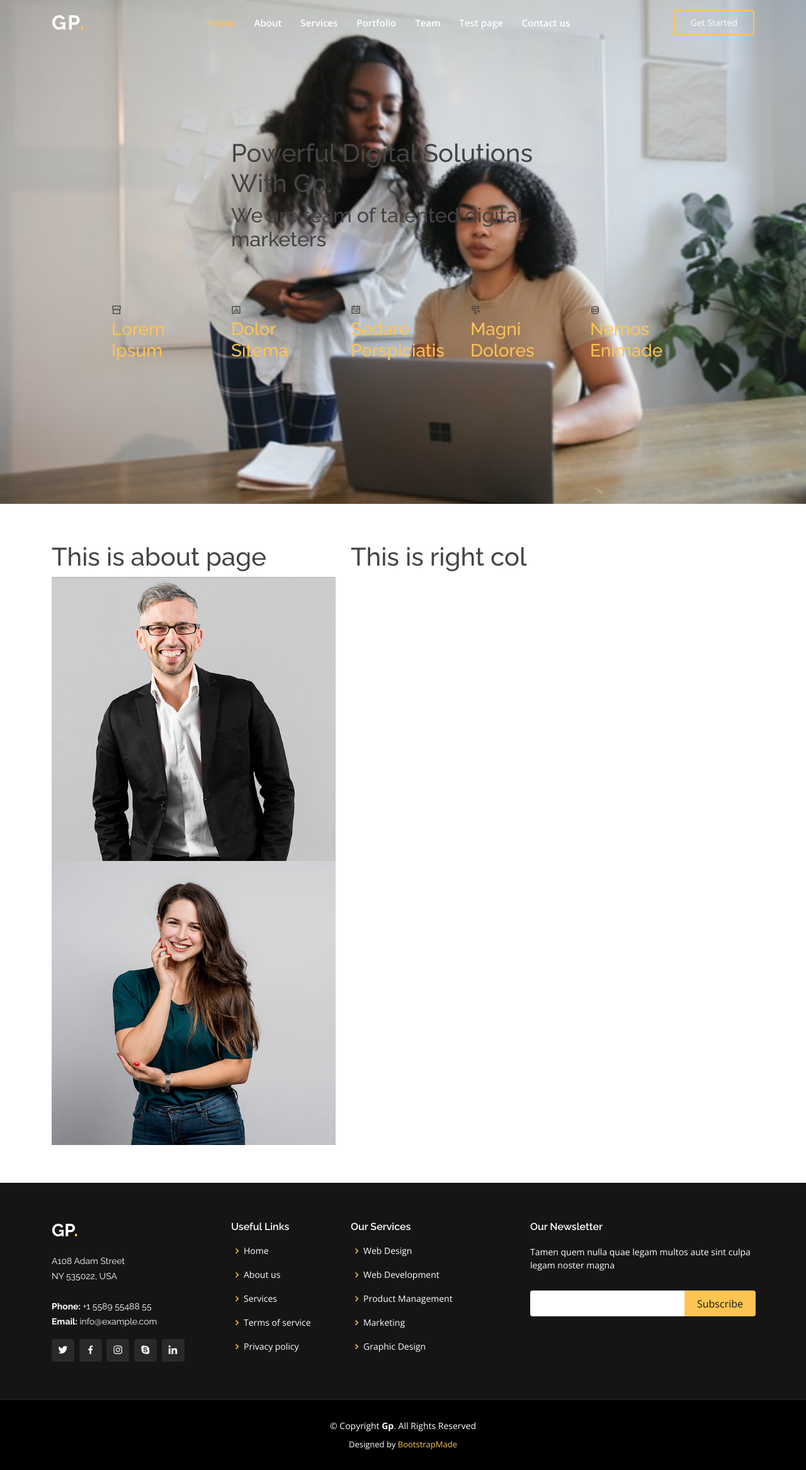
After one commit to ithqindia/training-website, a PHP site: page /about.php in a window 1280 px wide. The commit adds this page. Shown: the whole page at 63% size. Run offline with PHP 8.4, Linux system fonts and the light colour scheme.

Commit message:
initial scafold

```diff
--- /dev/null
+++ b/about.php
@@ -0,0 +1,90 @@
+<!DOCTYPE html>
+<html lang="en">
+
+<head>
+    <?php
+    $title = "About page";
+    include 'inc-head.php';
+    ?>
+</head>
+
+<body>
+
+    <!-- ======= Header ======= -->
+    <?php include 'inc-nav.php'  ?>
+
+    <!-- ======= Hero Section ======= -->
+    <section id="hero-about" class="d-flex align-items-center justify-content-center">
+        <div class="container" data-aos="fade-up">
+
+            <div class="row justify-content-center" data-aos="fade-up" data-aos-delay="150">
+                <div class="col-xl-6 col-lg-8">
+                    <h1>Powerful Digital Solutions With Gp<span>.</span></h1>
+                    <h2>We are team of talented digital marketers</h2>
+                </div>
+            </div>
+
+            <div class="row gy-4 mt-5 justify-content-center" data-aos="zoom-in" data-aos-delay="250">
+                <div class="col-xl-2 col-md-4">
+                    <div class="icon-box">
+                        <i class="ri-store-line"></i>
+                        <h3><a href="">Lorem Ipsum</a></h3>
+                    </div>
+                </div>
+                <div class="col-xl-2 col-md-4">
+                    <div class="icon-box">
+                        <i class="ri-bar-chart-box-line"></i>
+                        <h3><a href="">Dolor Sitema</a></h3>
+                    </div>
+                </div>
+                <div class="col-xl-2 col-md-4">
+                    <div class="icon-box">
+                        <i class="ri-calendar-todo-line"></i>
+                        <h3><a href="">Sedare Perspiciatis</a></h3>
+                    </div>
+                </div>
+                <div class="col-xl-2 col-md-4">
+                    <div class="icon-box">
+                        <i class="ri-paint-brush-line"></i>
+                        <h3><a href="">Magni Dolores</a></h3>
+                    </div>
+                </div>
+                <div class="col-xl-2 col-md-4">
+                    <div class="icon-box">
+                        <i class="ri-database-2-line"></i>
+                        <h3><a href="">Nemos Enimade</a></h3>
+                    </div>
+                </div>
+            </div>
+
+        </div>
+    </section><!-- End Hero -->
+
+    <main id="main">
+        <section>
+            <div class="container">
+                <div class="row">
+                    <div class="col-md-5">
+                        <h1>This is about page</h1>
+                        <img src="assets/img/team/team-1.jpg" class='img-fluid' style="">
+                        <img src="assets/img/team/team-2.jpg" class='img-fluid' alt="">
+                    </div>
+                    <div class="col-md-7">
+                        <h1>This is right col</h1>
+                    </div>
+                </div>
+
+            </div>
+        </section>
+    </main>
+    <!-- ======= Footer ======= -->
+    <?php include 'inc-footer.php' ?>
+
+    <div id="preloader"></div>
+    <a href="#" class="back-to-top d-flex align-items-center justify-content-center"><i class="bi bi-arrow-up-short"></i></a>
+
+    <?php include 'inc-scripts.php' ?>
+
+</body>
+
+</html>
--- a/assets/css/style.css
+++ b/assets/css/style.css
@@ -356,6 +356,13 @@ h1, h2, h3, h4, h5, h6 {
   width: 100%;
   height: 100vh;
   background: url("../img/hero-bg.jpg") top center;
+  background-size: cover;
+  position: relative;
+}
+#hero-about {
+  width: 100%;
+  height: 100vh;
+  background: url("../img/about-us.jpg") top center;
   background-size: cover;
   position: relative;
 }
--- /dev/null
+++ b/inc-footer.php
@@ -0,0 +1,72 @@
+  <footer id="footer">
+    <div class="footer-top">
+      <div class="container">
+        <div class="row">
+
+          <div class="col-lg-3 col-md-6">
+            <div class="footer-info">
+              <h3>Gp<span>.</span></h3>
+              <p>
+                A108 Adam Street <br>
+                NY 535022, USA<br><br>
+                <strong>Phone:</strong> +1 5589 55488 55<br>
+                <strong>Email:</strong> info@example.com<br>
+              </p>
+              <div class="social-links mt-3">
+                <a href="#" class="twitter"><i class="bx bxl-twitter"></i></a>
+                <a href="#" class="facebook"><i class="bx bxl-facebook"></i></a>
+                <a href="#" class="instagram"><i class="bx bxl-instagram"></i></a>
+                <a href="#" class="google-plus"><i class="bx bxl-skype"></i></a>
+                <a href="#" class="linkedin"><i class="bx bxl-linkedin"></i></a>
+              </div>
+            </div>
+          </div>
+
+          <div class="col-lg-2 col-md-6 footer-links">
+            <h4>Useful Links</h4>
+            <ul>
+              <li><i class="bx bx-chevron-right"></i> <a href="#">Home</a></li>
+              <li><i class="bx bx-chevron-right"></i> <a href="#">About us</a></li>
+              <li><i class="bx bx-chevron-right"></i> <a href="#">Services</a></li>
+              <li><i class="bx bx-chevron-right"></i> <a href="#">Terms of service</a></li>
+              <li><i class="bx bx-chevron-right"></i> <a href="#">Privacy policy</a></li>
+            </ul>
+          </div>
+
+          <div class="col-lg-3 col-md-6 footer-links">
+            <h4>Our Services</h4>
+            <ul>
+              <li><i class="bx bx-chevron-right"></i> <a href="#">Web Design</a></li>
+              <li><i class="bx bx-chevron-right"></i> <a href="#">Web Development</a></li>
+              <li><i class="bx bx-chevron-right"></i> <a href="#">Product Management</a></li>
+              <li><i class="bx bx-chevron-right"></i> <a href="#">Marketing</a></li>
+              <li><i class="bx bx-chevron-right"></i> <a href="#">Graphic Design</a></li>
+            </ul>
+          </div>
+
+          <div class="col-lg-4 col-md-6 footer-newsletter">
+            <h4>Our Newsletter</h4>
+            <p>Tamen quem nulla quae legam multos aute sint culpa legam noster magna</p>
+            <form action="" method="post">
+              <input type="email" name="email"><input type="submit" value="Subscribe">
+            </form>
+
+          </div>
+
+        </div>
+      </div>
+    </div>
+
+    <div class="container">
+      <div class="copyright">
+        &copy; Copyright <strong><span>Gp</span></strong>. All Rights Reserved
+      </div>
+      <div class="credits">
+        <!-- All the links in the footer should remain intact. -->
+        <!-- You can delete the links only if you purchased the pro version. -->
+        <!-- Licensing information: https://bootstrapmade.com/license/ -->
+        <!-- Purchase the pro version with working PHP/AJAX contact form: https://bootstrapmade.com/gp-free-multipurpose-html-bootstrap-template/ -->
+        Designed by <a href="https://bootstrapmade.com/">BootstrapMade</a>
+      </div>
+    </div>
+  </footer><!-- End Footer -->
--- /dev/null
+++ b/inc-head.php
@@ -0,0 +1,32 @@
+  <meta charset="utf-8">
+  <meta content="width=device-width, initial-scale=1.0" name="viewport">
+
+  <title><?php echo $title ?> - Client website</title>
+  <meta content="" name="description">
+  <meta content="" name="keywords">
+
+  <!-- Favicons -->
+  <link href="assets/img/favicon.png" rel="icon">
+  <link href="assets/img/apple-touch-icon.png" rel="apple-touch-icon">
+
+  <!-- Google Fonts -->
+  <link href="https://fonts.googleapis.com/css?family=Open+Sans:300,300i,400,400i,600,600i,700,700i|Raleway:300,300i,400,400i,500,500i,600,600i,700,700i|Poppins:300,300i,400,400i,500,500i,600,600i,700,700i" rel="stylesheet">
+
+  <!-- Vendor CSS Files -->
+  <link href="assets/vendor/aos/aos.css" rel="stylesheet">
+  <link href="assets/vendor/bootstrap/css/bootstrap.min.css" rel="stylesheet">
+  <link href="assets/vendor/bootstrap-icons/bootstrap-icons.css" rel="stylesheet">
+  <link href="assets/vendor/boxicons/css/boxicons.min.css" rel="stylesheet">
+  <link href="assets/vendor/glightbox/css/glightbox.min.css" rel="stylesheet">
+  <link href="assets/vendor/remixicon/remixicon.css" rel="stylesheet">
+  <link href="assets/vendor/swiper/swiper-bundle.min.css" rel="stylesheet">
+
+  <!-- Template Main CSS File -->
+  <link href="assets/css/style.css" rel="stylesheet">
+
+  <!-- =======================================================
+  * Template Name: Gp - v4.6.0
+  * Template URL: https://bootstrapmade.com/gp-free-multipurpose-html-bootstrap-template/
+  * Author: BootstrapMade.com
+  * License: https://bootstrapmade.com/license/
+  ======================================================== -->
--- /dev/null
+++ b/inc-nav.php
@@ -0,0 +1,25 @@
+  <header id="header" class="fixed-top ">
+      <div class="container d-flex align-items-center justify-content-lg-between">
+
+          <h1 class="logo me-auto me-lg-0"><a href="index.html">Gp<span>.</span></a></h1>
+          <!-- Uncomment below if you prefer to use an image logo -->
+          <!-- <a href="index.html" class="logo me-auto me-lg-0"><img src="assets/img/logo.png" alt="" class="img-fluid"></a>-->
+
+          <nav id="navbar" class="navbar order-last order-lg-0">
+              <ul>
+                  <li><a class="nav-link scrollto active" href="index.php">Home</a></li>
+                  <li><a class="nav-link scrollto" href="about.php">About</a></li>
+                  <li><a class="nav-link scrollto" href="#services">Services</a></li>
+                  <li><a class="nav-link scrollto " href="#portfolio">Portfolio</a></li>
+                  <li><a class="nav-link scrollto" href="#team">Team</a></li>
+                  <li><a class="nav-link scrollto" href="test.php">Test page</a></li>
+
+                  <li><a class="nav-link scrollto" href="contact.php">Contact us</a></li>
+              </ul>
+              <i class="bi bi-list mobile-nav-toggle"></i>
+          </nav><!-- .navbar -->
+
+          <a href="#about" class="get-started-btn scrollto">Get Started</a>
+
+      </div>
+  </header><!-- End Header -->
--- /dev/null
+++ b/inc-scripts.php
@@ -0,0 +1,11 @@
+  <!-- Vendor JS Files -->
+  <script src="assets/vendor/aos/aos.js"></script>
+  <script src="assets/vendor/bootstrap/js/bootstrap.bundle.min.js"></script>
+  <script src="assets/vendor/glightbox/js/glightbox.min.js"></script>
+  <script src="assets/vendor/isotope-layout/isotope.pkgd.min.js"></script>
+  <script src="assets/vendor/php-email-form/validate.js"></script>
+  <script src="assets/vendor/purecounter/purecounter.js"></script>
+  <script src="assets/vendor/swiper/swiper-bundle.min.js"></script>
+
+  <!-- Template Main JS File -->
+  <script src="assets/js/main.js"></script>
```
Also changed, not shown: contact.php (added, +76 -0 lines), skeleton.php (added, +73 -0 lines), test.php (added, +73 -0 lines), assets/img/about-us.jpg (added), index.php (renamed from index.html).
